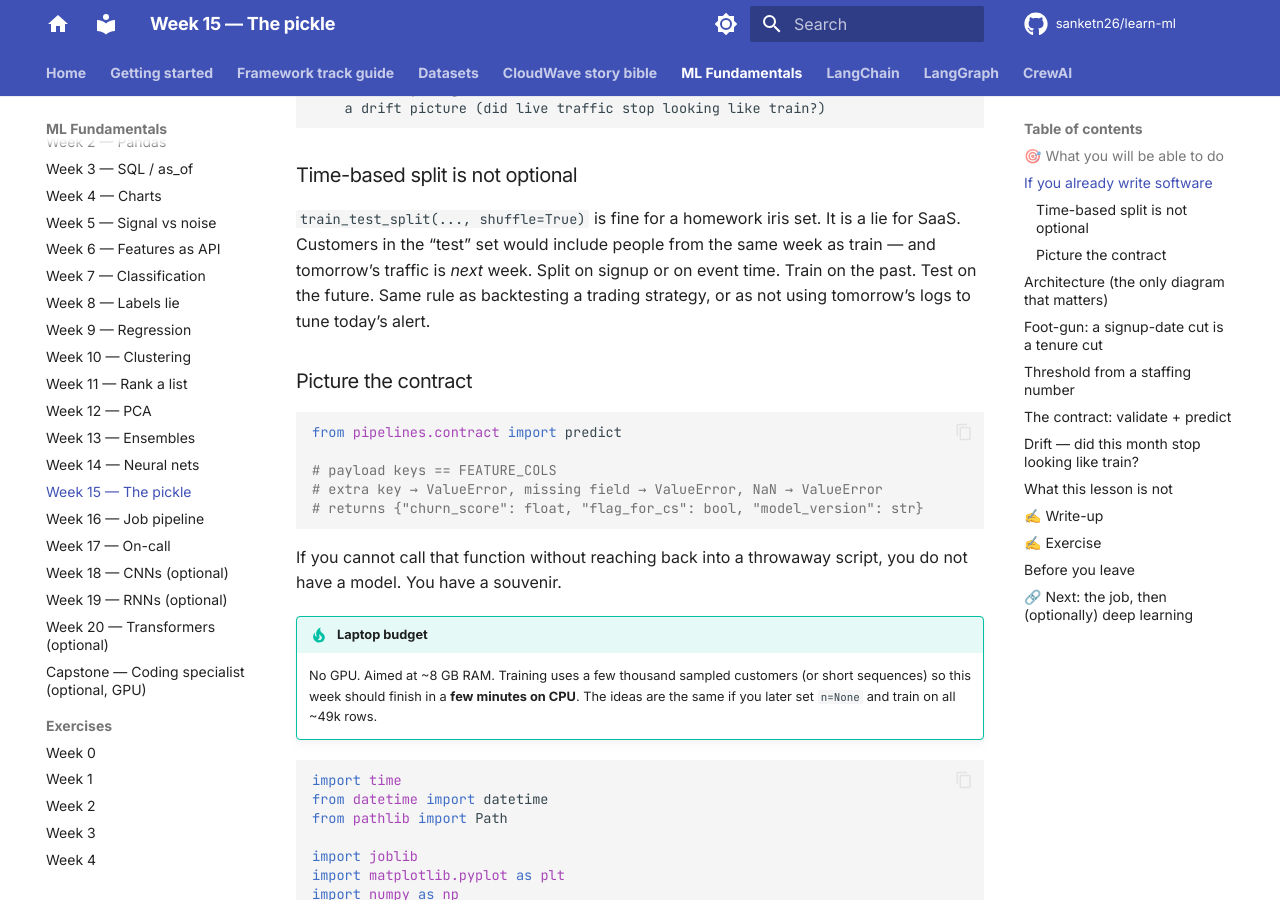
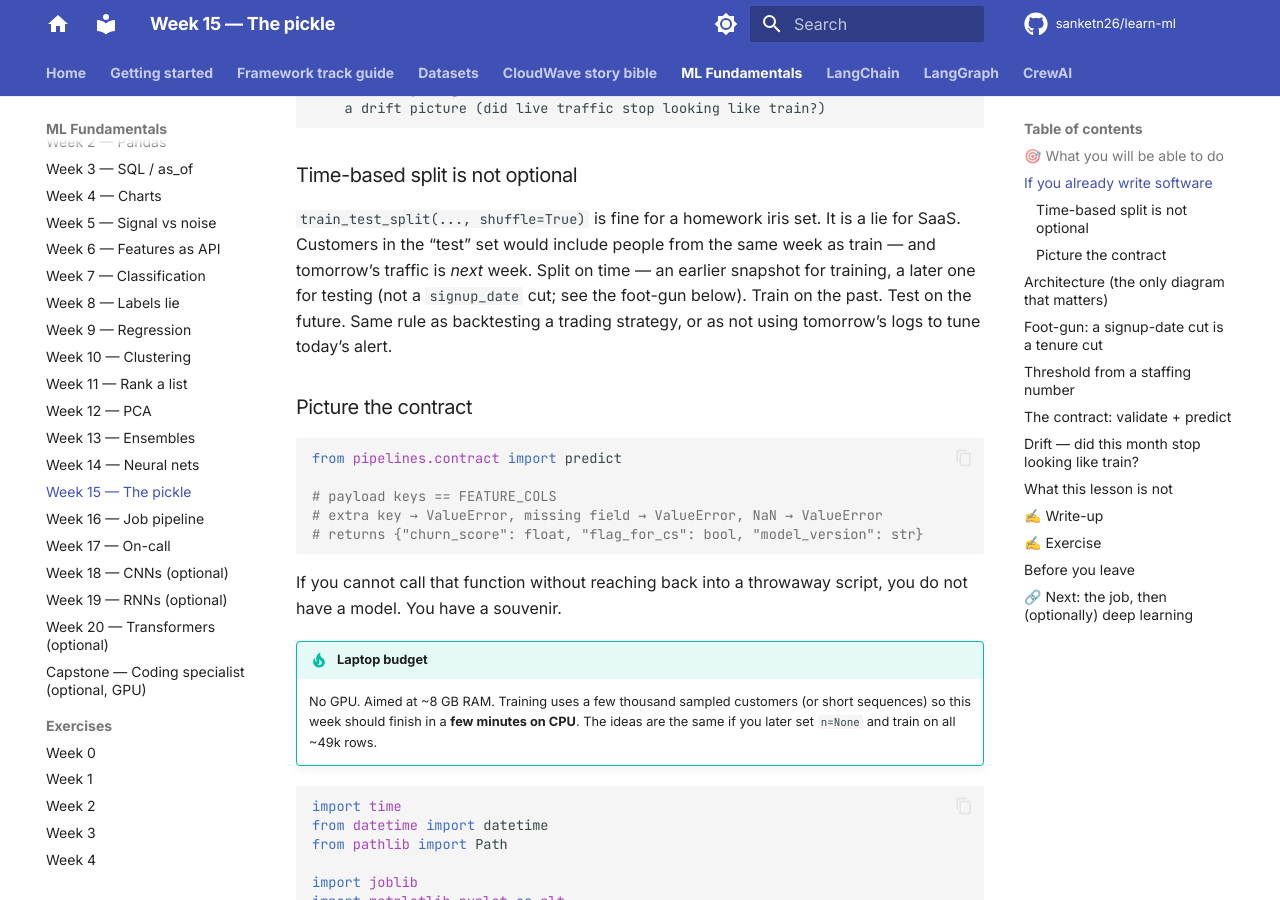
Before and after one commit to sanketn26/learn-ml, an MkDocs documentation site: the page built from docs/ml/week-15.md, in a window 1280 px wide and 900 px high, scrolled down 1222 px. Built offline with MkDocs 1.6.1 and Material for MkDocs 9.7.7, drawn with Linux system fonts in a browser that asks for light colours; comment, search, counter and statistics services are not loaded.

Commit message:
Evaluate train() on the real test population, not a rebalanced one
train() downsampled the test snapshot's negatives the same way it
downsamples training, so every desk metric in metrics.json ran on a
~22x inflated positive rate: precision_at_80 read 0.325 for a model
whose top 80 reach one churner (0.0125) on the actual population.
Week 16 tells learners to compare live precision to that number.

Negatives are still downsampled for training (the laptop knob); the
test set is now the full as_of snapshot. Same model: AUC 0.88, PR-AUC
0.017 vs dummy 0.0025, precision@80 0.0125 vs base rate 0.0025. The
gate still passes.

Also: week 16's live check labels at the metrics.json horizon (90d),
and week 15 no longer suggests a signup split.

Co-Authored-By: Claude Opus 5.5 <noreply@anthropic.com>

```diff
--- a/docs/ml/week-15.md
+++ b/docs/ml/week-15.md
@@ -48,7 +48,7 @@ Ship
 
 ### Time-based split is not optional
 
-`train_test_split(..., shuffle=True)` is fine for a homework iris set. It is a lie for SaaS. Customers in the “test” set would include people from the same week as train — and tomorrow’s traffic is *next* week. Split on signup or on event time. Train on the past. Test on the future. Same rule as backtesting a trading strategy, or as not using tomorrow’s logs to tune today’s alert.
+`train_test_split(..., shuffle=True)` is fine for a homework iris set. It is a lie for SaaS. Customers in the “test” set would include people from the same week as train — and tomorrow’s traffic is *next* week. Split on time — an earlier snapshot for training, a later one for testing (not a `signup_date` cut; see the foot-gun below). Train on the past. Test on the future. Same rule as backtesting a trading strategy, or as not using tomorrow’s logs to tune today’s alert.
 
 ### Picture the contract
 
```
Also changed, not shown: docs/ml/week-16.md (+1 -1 lines), 1 other file.
